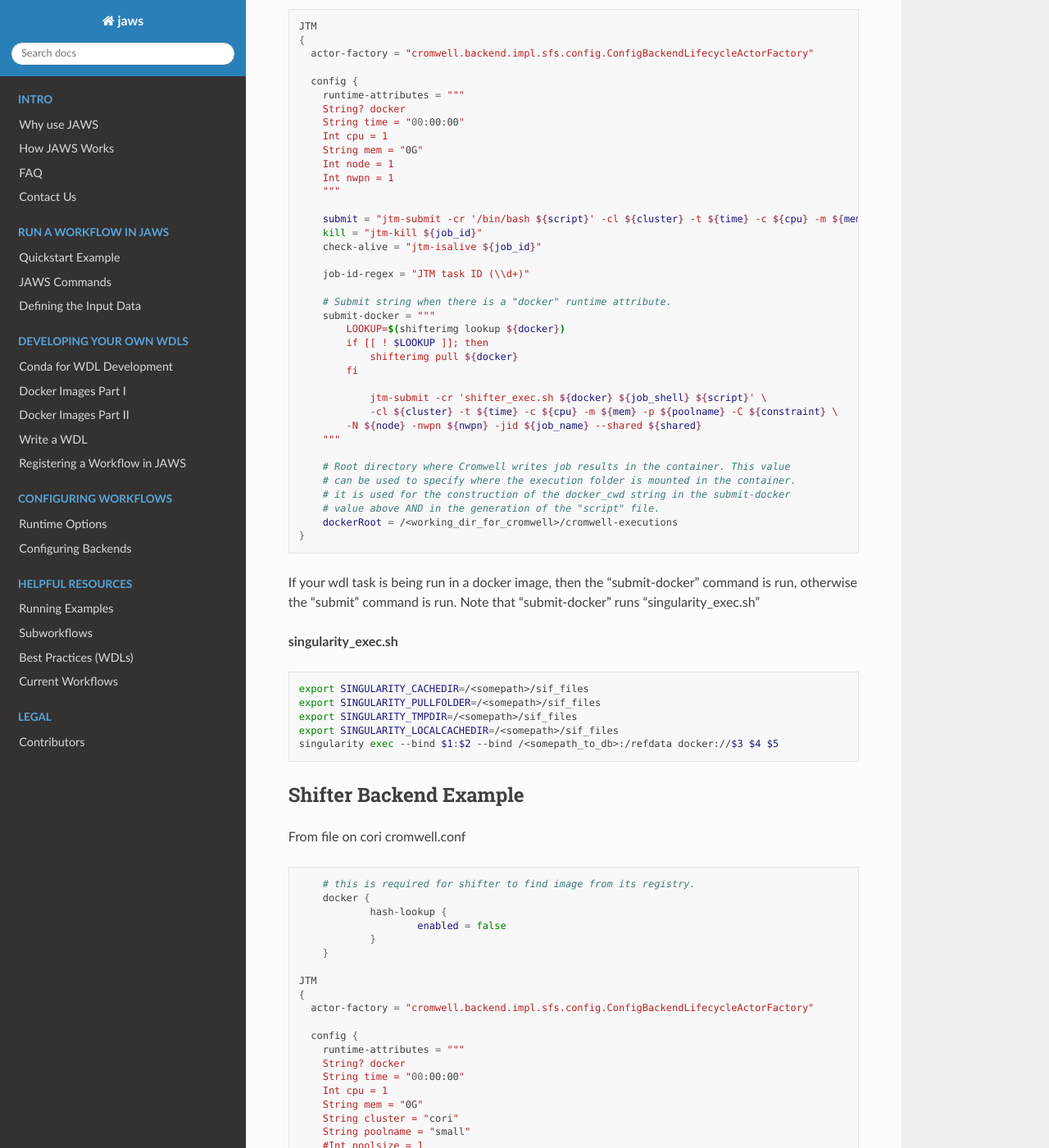
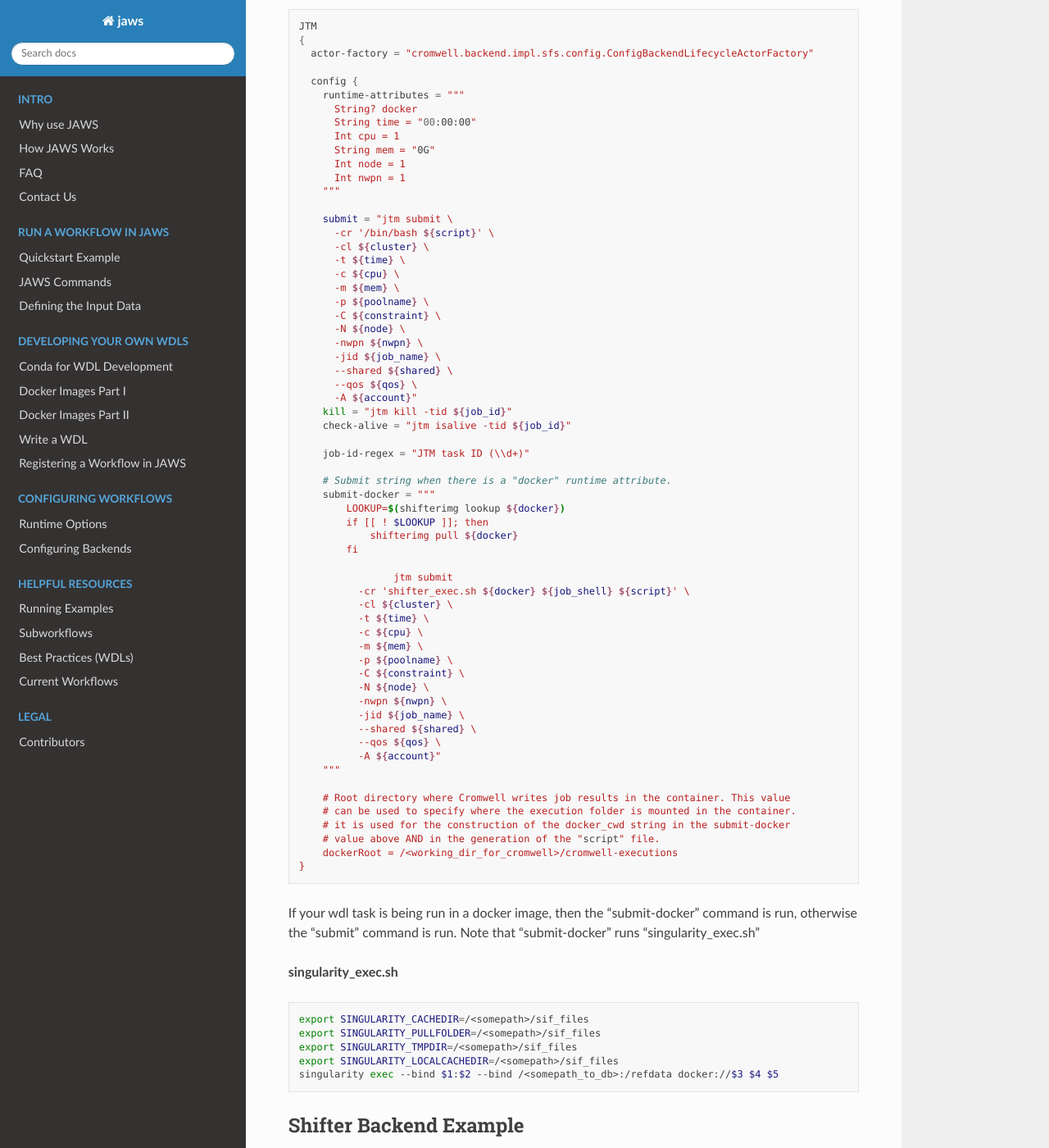
Before and after one commit to JGI-Bioinformatics/jaws, a Sphinx documentation site: the page built from docs/sphinx/source/Specifications/backend_examples.rst, in a window 1280 px wide and 1400 px high, scrolled down 253 px. Shown: the whole window at 82% size. Built offline with Sphinx 7.4.7 and the Read the Docs theme 2.0.0, drawn with Linux system fonts in a browser that asks for light colours; pages that are not in the unit, such as notebooks, are missing from menus; some of the changed text lies outside the part shown.

Commit message:
Updated backend_example and configuringJTM

```diff
--- a/docs/sphinx/source/Specifications/backend_examples.rst
+++ b/docs/sphinx/source/Specifications/backend_examples.rst
@@ -19,17 +19,30 @@
 
       config {
         runtime-attributes = """
-        String? docker
-        String time = "00:00:00"
-        Int cpu = 1
-        String mem = "0G"
-        Int node = 1
-        Int nwpn = 1
+          String? docker
+          String time = "00:00:00"
+          Int cpu = 1
+          String mem = "0G"
+          Int node = 1
+          Int nwpn = 1
         """
 
-        submit = "jtm-submit -cr '/bin/bash ${script}' -cl ${cluster} -t ${time} -c ${cpu} -m ${mem} -p ${poolname} -C ${constraint} -N ${node} -nwpn ${nwpn} -jid ${job_name} --shared ${shared}"
-        kill = "jtm-kill ${job_id}"
-        check-alive = "jtm-isalive ${job_id}"
+        submit = "jtm submit \
+          -cr '/bin/bash ${script}' \
+          -cl ${cluster} \
+          -t ${time} \
+          -c ${cpu} \
+          -m ${mem} \
+          -p ${poolname} \
+          -C ${constraint} \
+          -N ${node} \
+          -nwpn ${nwpn} \
+          -jid ${job_name} \
+          --shared ${shared} \
+          --qos ${qos} \
+          -A ${account}"
+        kill = "jtm kill -tid ${job_id}"
+        check-alive = "jtm isalive -tid ${job_id}"
 
         job-id-regex = "JTM task ID (\\d+)"
 
@@ -40,9 +53,20 @@
                 shifterimg pull ${docker}
             fi
 
-		jtm-submit -cr 'shifter_exec.sh ${docker} ${job_shell} ${script}' \
-                -cl ${cluster} -t ${time} -c ${cpu} -m ${mem} -p ${poolname} -C ${constraint} \
-            -N ${node} -nwpn ${nwpn} -jid ${job_name} --shared ${shared}
+		    jtm submit
+              -cr 'shifter_exec.sh ${docker} ${job_shell} ${script}' \
+              -cl ${cluster} \
+              -t ${time} \
+              -c ${cpu} \
+              -m ${mem} \
+              -p ${poolname} \
+              -C ${constraint} \
+              -N ${node} \
+              -nwpn ${nwpn} \
+              -jid ${job_name} \
+              --shared ${shared} \
+              --qos ${qos} \
+              -A ${account}"
         """
 
         # Root directory where Cromwell writes job results in the container. This value
@@ -89,24 +113,36 @@
 
       config {
         runtime-attributes = """
-        String? docker
-        String time = "00:00:00"
-        Int cpu = 1
-        String mem = "0G"
-        String cluster = "cori"
-        String poolname = "small"
-        #Int poolsize = 1
-        String constraint = "haswell"
-        String qos = "genepool_special"
-        String account = "fungalp"
-        Int node = 1
-        Int nwpn = 1
-        Int shared = 1
+          String? docker
+          String time = "00:00:00"
+          Int cpu = 1
+          String mem = "0G"
+          String cluster = "cori"
+          String poolname = "small"
+          String constraint = "haswell"
+          String qos = "genepool_special"
+          String account = "fungalp"
+          Int node = 1
+          Int nwpn = 1
+          Int shared = 1
         """
 
-        submit = "jtm-submit -cr '/bin/bash ${script}' -cl ${cluster} -t ${time} -c ${cpu} -m ${mem} -p ${poolname} -C ${constraint} -N ${node} -nwpn ${nwpn} -jid ${job_name} --shared ${shared} --qos ${qos} --account ${account}"
-        kill = "jtm-kill ${job_id}"
-        check-alive = "jtm-isalive ${job_id}"
+        submit = "jtm submit \
+          -cr '/bin/bash ${script}' \
+          -cl ${cluster} \
+          -t ${time} \
+          -c ${cpu} \
+          -m ${mem} \
+          -p ${poolname} \
+          -C ${constraint} \
+          -N ${node} \
+          -nwpn ${nwpn} \
+          -jid ${job_name} \
+          --shared ${shared} \
+          --qos ${qos} \
+          -A ${account}"
+        kill = "jtm kill -tid ${job_id}"
+        check-alive = "jtm isalive -tid ${job_id}"
         job-id-regex = "JTM task ID (\\d+)"
 
         # Submit string when there is a "docker" runtime attribute.
@@ -116,9 +152,20 @@
                 shifterimg pull ${docker}
             fi
 
-            jtm-submit -cr 'shifter_exec.sh ${docker} ${job_shell} ${script}' \
-            -cl ${cluster} -t ${time} -c ${cpu} -m ${mem} -p ${poolname} -C ${constraint} \
-            -N ${node} -nwpn ${nwpn} -jid ${job_name} --shared ${shared}
+            jtm submit \
+              -cr 'shifter_exec.sh ${docker} ${job_shell} ${script}' \
+              -cl ${cluster} \
+              -t ${time} \
+              -c ${cpu} \
+              -m ${mem} \
+              -p ${poolname} \
+              -C ${constraint} \
+              -N ${node} \
+              -nwpn ${nwpn} \
+              -jid ${job_name} \
+              --shared ${shared} \
+              --qos ${qos} \
+              -A ${account}"
         """
 
         # Root directory where Cromwell writes job results in the container. This value
```
Also changed, not shown: docs/sphinx/source/Specifications/configuringJTM_in_wdls.rst (+20 -18 lines), 1 other file.
